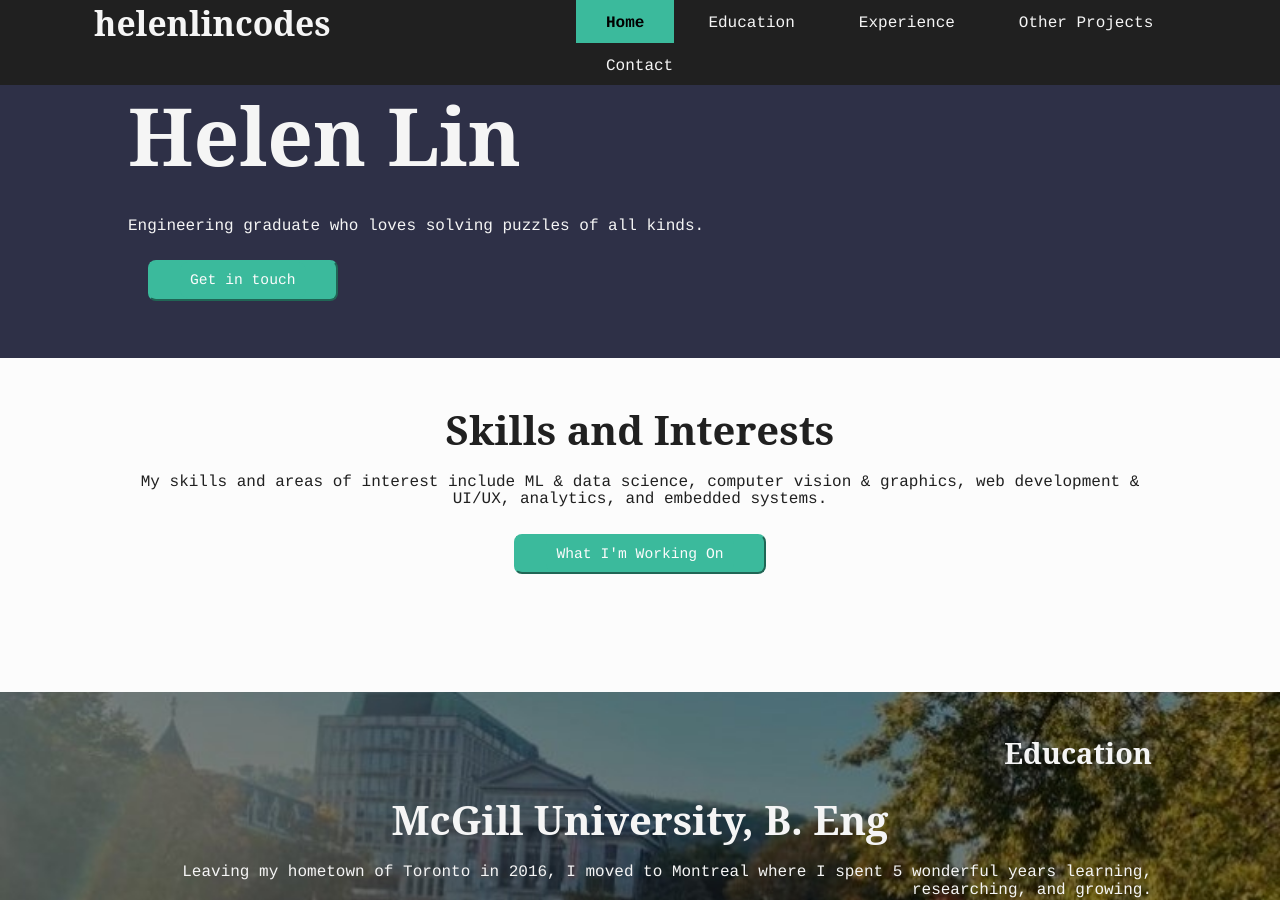
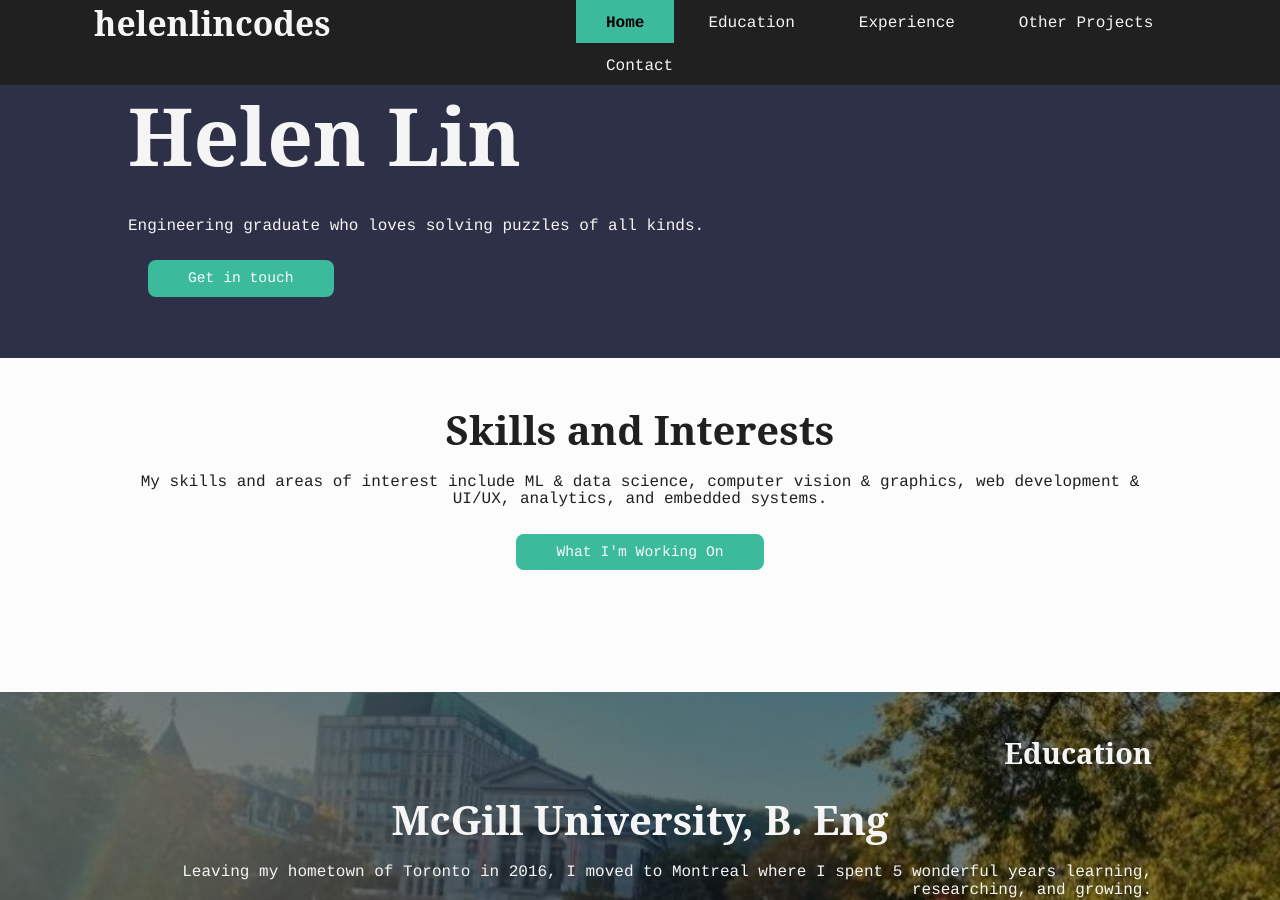
Before and after one commit to helen-m-lin/helenlincodes, a Jekyll site: the page built from index.html, in a window 1280 px wide and 900 px high, scrolled down 340 px. Built offline with Jekyll 4.4.1, drawn with Linux system fonts in a browser that asks for light colours.

Commit message:
update css for images

```diff
--- a/assets/css/main.css
+++ b/assets/css/main.css
@@ -155,15 +155,15 @@
     line-height: 1.1em;
     padding: 10px;
     background-color: #3BBA9C; /* rgb(228, 91, 98);*/
-    border-color: #3BBA9C; /* rgb(228, 91, 98);*/
     color: #fcfcfc;
     margin: 20px;
     border-radius: 8px;
+    border:none;
+
 }
 
 button:hover, button:hover a {
     background-color: darkgray;
-    border-color: darkgray;
     text-decoration: none;
 }
 
@@ -191,7 +191,7 @@
 }
 .home-edu, .mcgill {
     text-align: right;
-    background-image: url("/assets/images/mcgill.jpg");
+    background-image: url("/helenlincodes/assets/images/mcgill.jpg");
     background-repeat:no-repeat;
     background-size: cover;
     background-position: center;
@@ -204,7 +204,7 @@
     display: flex-block; */
 }
 
-.comp-vis, .emb-sys, .other, .contact{
+.comp-vis, .emb-sys, .other, .contact, .wip{
     text-align: center;
 }
 
@@ -215,7 +215,7 @@
 
 .internships{
     vertical-align: top;
-    background-image: url("/assets/images/coast-guard.jpg");
+    background-image: url("/helenlincodes/assets/images/coast-guard.jpg");
     background-repeat:no-repeat;
     background-size: cover;
     background-position: center;
--- a/projects.html
+++ b/projects.html
@@ -4,10 +4,10 @@
 ---
 
 
-<div class="section short thm-light comp-vis">
+<div class="section short thm-light wip">
   <br>
   <br>
-    <img class="icon" src="images/importance-icon.png">
+    <img class="icon" src="assets/images/importance-icon.png">
   <p class="notice">
     This page is currently a WORK-IN-PROGRESS. <br>
     Please check back soon for posted samples of my work!
```
Also changed, not shown: 1 other file.
